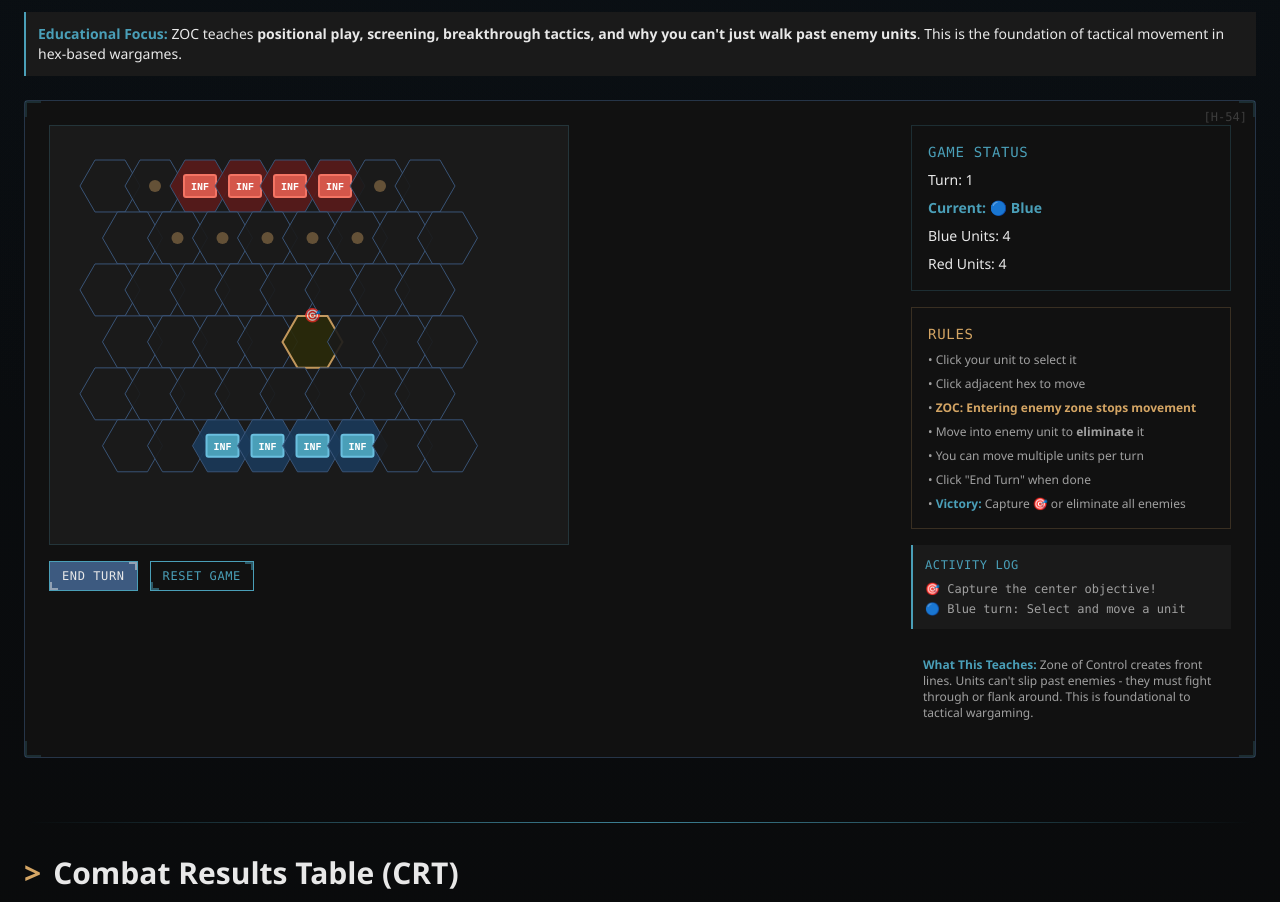
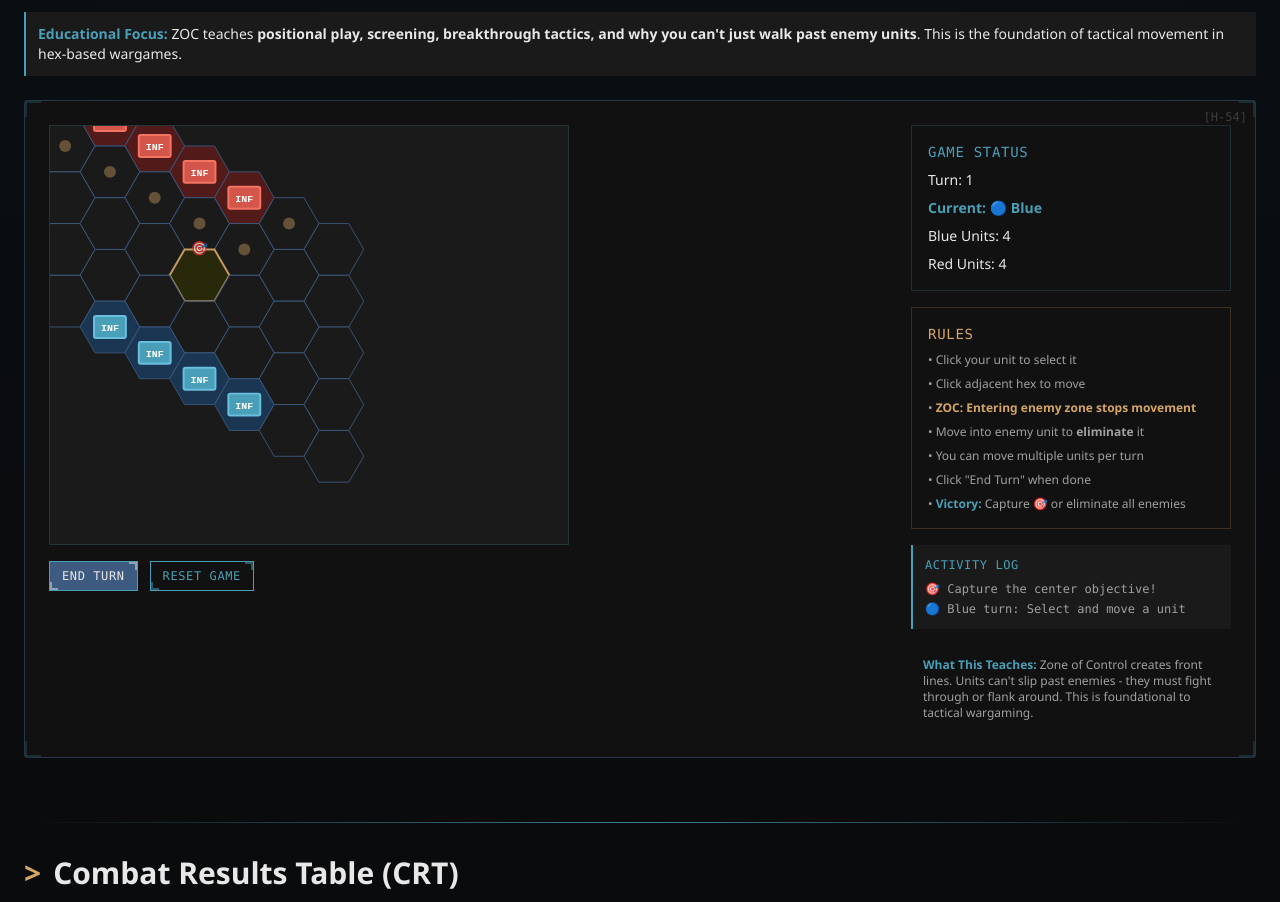
Before and after one commit to GuerraDyne/wargames-institute, a Next.js app: page /wargames in a window 1280 px wide. Shown: the part 1487-2389 px from the top of the page. Built offline with nearby package versions, Linux system fonts and the light colour scheme.

Commit message:
Fix ZOC hex grid: use EXACT working formula from HexGridMap with rectangular iteration

```diff
--- a/components/interactive/ZoneOfControlDemo.tsx
+++ b/components/interactive/ZoneOfControlDemo.tsx
@@ -21,24 +21,37 @@ interface GameState {
 }
 
 const HEX_SIZE = 30;
-const MAP_WIDTH = 8;
-const MAP_HEIGHT = 6;
 
 // Objective hex (center of map)
-const OBJECTIVE = { q: 4, r: 3 };
+const OBJECTIVE = { q: 0, r: 0 };
 
-// Initial unit positions
+// Create rectangular hex grid using axial coordinates
+// This defines which hexes exist in our rectangular board
+const createHexGrid = () => {
+  const hexes: { q: number; r: number }[] = [];
+  // Create a rectangular region in axial coordinates
+  for (let r = -2; r <= 2; r++) {
+    for (let q = -3; q <= 3; q++) {
+      hexes.push({ q, r });
+    }
+  }
+  return hexes;
+};
+
+const VALID_HEXES = createHexGrid();
+
+// Initial unit positions (using axial coordinates)
 const INITIAL_UNITS: Hex[] = [
-  // Blue (player) units - bottom row
-  { q: 2, r: 5, unit: 'blue' },
-  { q: 3, r: 5, unit: 'blue' },
-  { q: 4, r: 5, unit: 'blue' },
-  { q: 5, r: 5, unit: 'blue' },
-  // Red (enemy) units - top row
-  { q: 2, r: 0, unit: 'red' },
-  { q: 3, r: 0, unit: 'red' },
-  { q: 4, r: 0, unit: 'red' },
-  { q: 5, r: 0, unit: 'red' },
+  // Blue (player) units - bottom
+  { q: -2, r: 2, unit: 'blue' },
+  { q: -1, r: 2, unit: 'blue' },
+  { q: 0, r: 2, unit: 'blue' },
+  { q: 1, r: 2, unit: 'blue' },
+  // Red (enemy) units - top
+  { q: -2, r: -2, unit: 'red' },
+  { q: -1, r: -2, unit: 'red' },
+  { q: 0, r: -2, unit: 'red' },
+  { q: 1, r: -2, unit: 'red' },
 ];
 
 export const ZoneOfControlDemo: React.FC = () => {
@@ -53,38 +66,22 @@ export const ZoneOfControlDemo: React.FC = () => {
 
   const [hoveredHex, setHoveredHex] = useState<{ q: number; r: number } | null>(null);
 
-  // Offset coordinate to pixel (creates rectangular grid)
-  const hexToPixel = (col: number, row: number) => {
-    const offsetX = (row % 2 === 1) ? HEX_SIZE * 3/4 : 0; // Odd rows shift right
-    const x = HEX_SIZE * 3/2 * col + offsetX + 60;
-    const y = HEX_SIZE * Math.sqrt(3) * row + 60;
+  // EXACT copy from working HexGridMap
+  const hexToPixel = (q: number, r: number) => {
+    const x = HEX_SIZE * (3/2 * q);
+    const y = HEX_SIZE * (Math.sqrt(3)/2 * q + Math.sqrt(3) * r);
     return { x, y };
   };
 
-  // Get all adjacent hexes (6 neighbors) - adjusted for odd-r offset
-  const getNeighbors = (q: number, r: number) => {
-    const isOddRow = r % 2 === 1;
-
-    if (isOddRow) {
-      return [
-        { q: q + 1, r: r },     // E
-        { q: q - 1, r: r },     // W
-        { q: q + 1, r: r - 1 }, // NE
-        { q: q, r: r - 1 },     // NW
-        { q: q + 1, r: r + 1 }, // SE
-        { q: q, r: r + 1 },     // SW
-      ];
-    } else {
-      return [
-        { q: q + 1, r: r },     // E
-        { q: q - 1, r: r },     // W
-        { q: q, r: r - 1 },     // NE
-        { q: q - 1, r: r - 1 }, // NW
-        { q: q, r: r + 1 },     // SE
-        { q: q - 1, r: r + 1 }, // SW
-      ];
-    }
-  };
+  // EXACT copy from working HexGridMap
+  const getNeighbors = (q: number, r: number) => [
+    { q: q + 1, r: r },
+    { q: q - 1, r: r },
+    { q: q, r: r + 1 },
+    { q: q, r: r - 1 },
+    { q: q + 1, r: r - 1 },
+    { q: q - 1, r: r + 1 },
+  ];
 
   // Check if a hex is in enemy ZOC
   const isInEnemyZOC = (q: number, r: number, player: Player): boolean => {
@@ -93,7 +90,8 @@ export const ZoneOfControlDemo: React.FC = () => {
     const neighbors = getNeighbors(q, r);
 
     return neighbors.some(neighbor => {
-      if (neighbor.q < 0 || neighbor.q >= MAP_WIDTH || neighbor.r < 0 || neighbor.r >= MAP_HEIGHT) return false;
+      // Check if neighbor is on the board
+      if (!VALID_HEXES.some(h => h.q === neighbor.q && h.r === neighbor.r)) return false;
       const unit = gameState.hexes.find(h => h.q === neighbor.q && h.r === neighbor.r);
       return unit?.unit === enemyPlayer;
     });
@@ -110,7 +108,8 @@ export const ZoneOfControlDemo: React.FC = () => {
     const isAdjacent = neighbors.some(n => n.q === toQ && n.r === toR);
 
     if (!isAdjacent) return false;
-    if (toQ < 0 || toQ >= MAP_WIDTH || toR < 0 || toR >= MAP_HEIGHT) return false;
+    // Check if destination is on the board
+    if (!VALID_HEXES.some(h => h.q === toQ && h.r === toR)) return false;
 
     return true;
   };
@@ -304,10 +303,8 @@ export const ZoneOfControlDemo: React.FC = () => {
       <div className="grid grid-cols-1 lg:grid-cols-[1fr_320px] gap-6">
         {/* Game board */}
         <div>
-          <svg width="520" height="420" className="bg-background-tertiary border border-tactical-cyan/20">
-            {Array.from({ length: MAP_HEIGHT }, (_, r) =>
-              Array.from({ length: MAP_WIDTH }, (_, q) => renderHex(q, r))
-            )}
+          <svg width="520" height="420" className="bg-background-tertiary border border-tactical-cyan/20" viewBox="-150 -150 520 420">
+            {VALID_HEXES.map(({ q, r }) => renderHex(q, r))}
           </svg>
 
           <div className="mt-4 flex gap-3">
```
